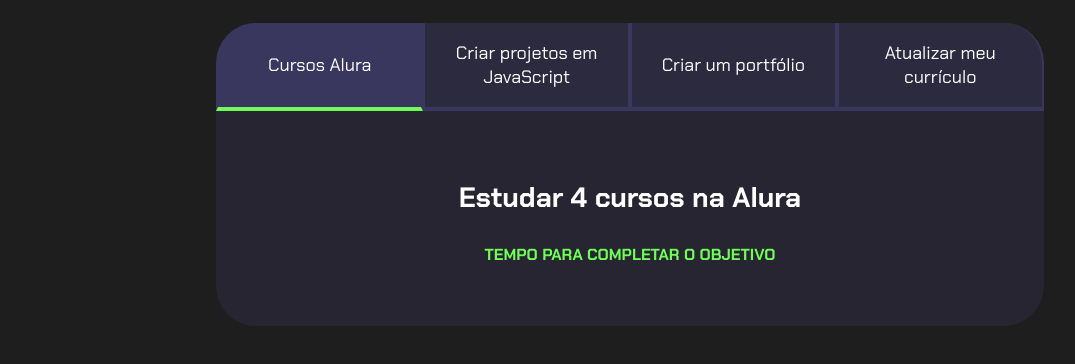
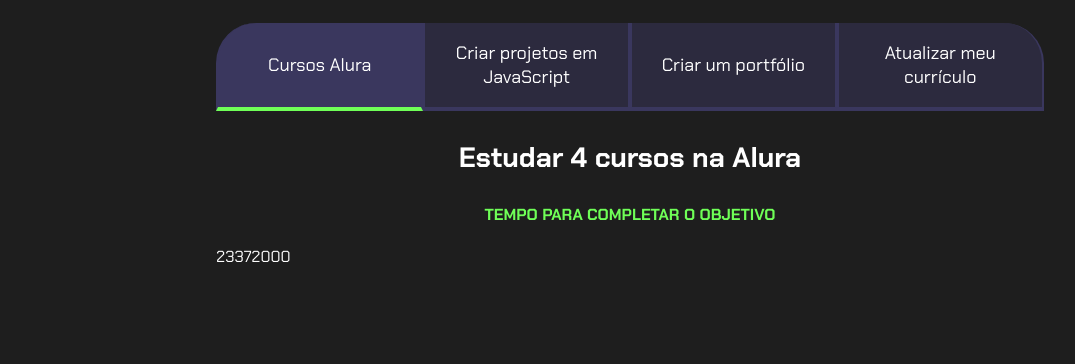
Before and after one commit to Larissadalberto/programacao_3D_oficial, a plain HTML site: page index.html in a window 1280 px wide. Both pictures are taken after a click on the button "Cursos Alura". Shown: the part 80-444 px from the top of the page, without its empty margins (10-1085 px from the left). Drawn offline with Linux system fonts and the light colour scheme.

Commit message:
Add files via upload

```diff
--- a/index.html
+++ b/index.html
@@ -18,25 +18,29 @@
             <button class="botao">Atualizar meu currículo</button>
         </div>
 
-        <div class="abas-textos">
+        <div class="aba-textos">
             <div class="aba-conteudo ativo">
                 <h3 class="aba-conteudo-titulo-principal">Estudar 4 cursos na Alura</h3>
                 <h4 class="aba-conteudo-titulo-secundario">Tempo para completar o objetivo</h4>
+                <div class="contador"></div>
             </div>
 
             <div class="aba-conteudo">
                 <h3 class="aba-conteudo-titulo-principal">Criar 5 projetos em JavaScript</h3>
                 <h4 class="aba-conteudo-titulo-secundario">Tempo para completar o objetivo</h4>
+                <div class="contador"></div>
             </div>
 
             <div class="aba-conteudo">
                 <h3 class="aba-conteudo-titulo-principal">Criar um portfólio com os meus 3 melhores projetos</h3>
                 <h4 class="aba-conteudo-titulo-secundario">Tempo para completar o objetivo</h4>
+                <div class="contador"></div>
             </div>
 
             <div class="aba-conteudo">
                 <h3 class="aba-conteudo-titulo-principal">Atualizar meu currículo com os certificados da alura</h3>
                 <h4 class="aba-conteudo-titulo-secundario">Tempo para completar o objetivo</h4>
+                <div class="contador"></div>
             </div>
 
 
--- a/main.js
+++ b/main.js
@@ -1,13 +1,19 @@
 const botoes = document.querySelectorAll(".botao");
-console.log(botoes);
+const textos = document.querySelectorAll(".aba-conteudo");
+const contadores = document.querySelectorAll(".contador");
+const tempoObjetivo1 = new Date("2024-03-22T00:00:00");
+let tempoAtual = new Date();
+contadores[0].textContent = tempoObjetivo1 - tempoAtual;
 
 for (let i=0; i < botoes.length; i++){
     botoes[i].onclick=function(){
 
         for(let j=0; j<botoes.length; j++){
             botoes[j].classList.remove("ativo");
+            textos[j].classList.remove("ativo");
         }
 
         botoes[i].classList.add("ativo");
+        textos[i].classList.add("ativo");
     }
 }
```
